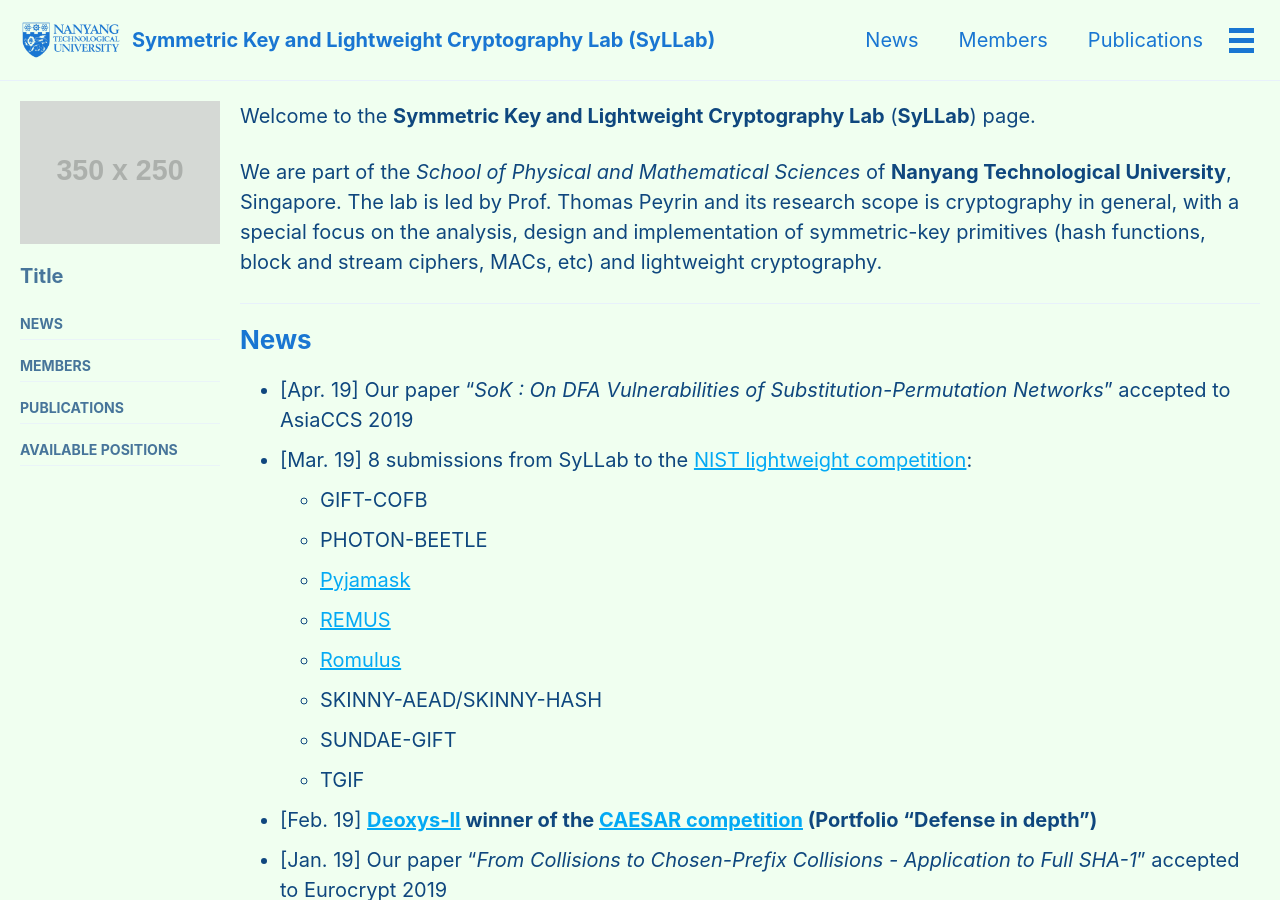
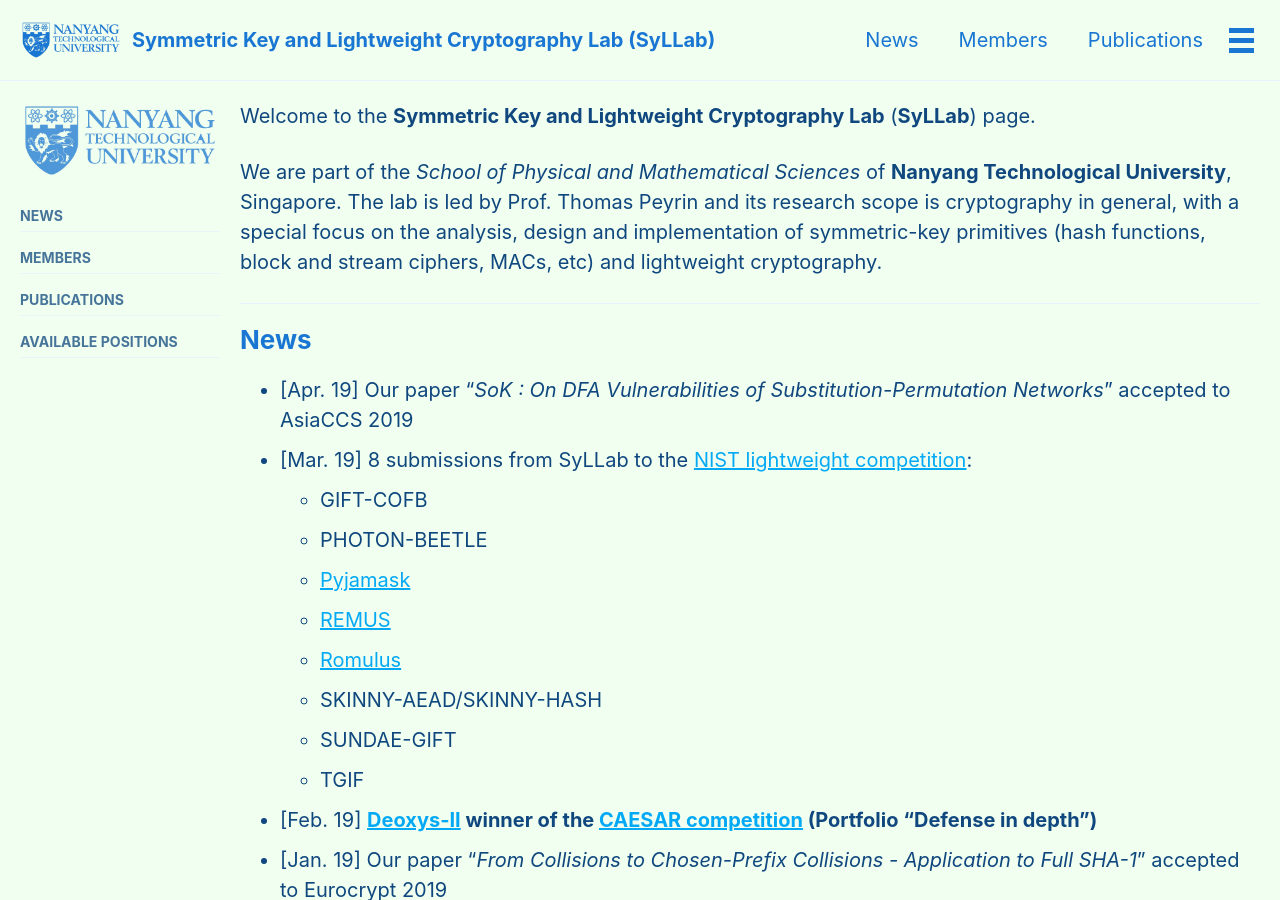
Before and after one commit to thomaspeyrin/web, a Jekyll site: the page built from index.md, in a window 1280 px wide and 900 px high. Built offline with Jekyll 4.4.1, drawn with Linux system fonts in a browser that asks for light colours; cached includes are drawn as plain includes; nearby versions of some CDN libraries.

Commit message:
Update index.md

```diff
--- a/index.md
+++ b/index.md
@@ -3,8 +3,8 @@ layout: single
 toc: false
 classes: wide
 sidebar:
-  - title: "Title"
-    image: http://placehold.it/350x250
+  - title: " "
+    image: /assets/images/ntu-logo-blue-transparent.png
     image_alt: "image"
     nav: "docs"
 ---
```
